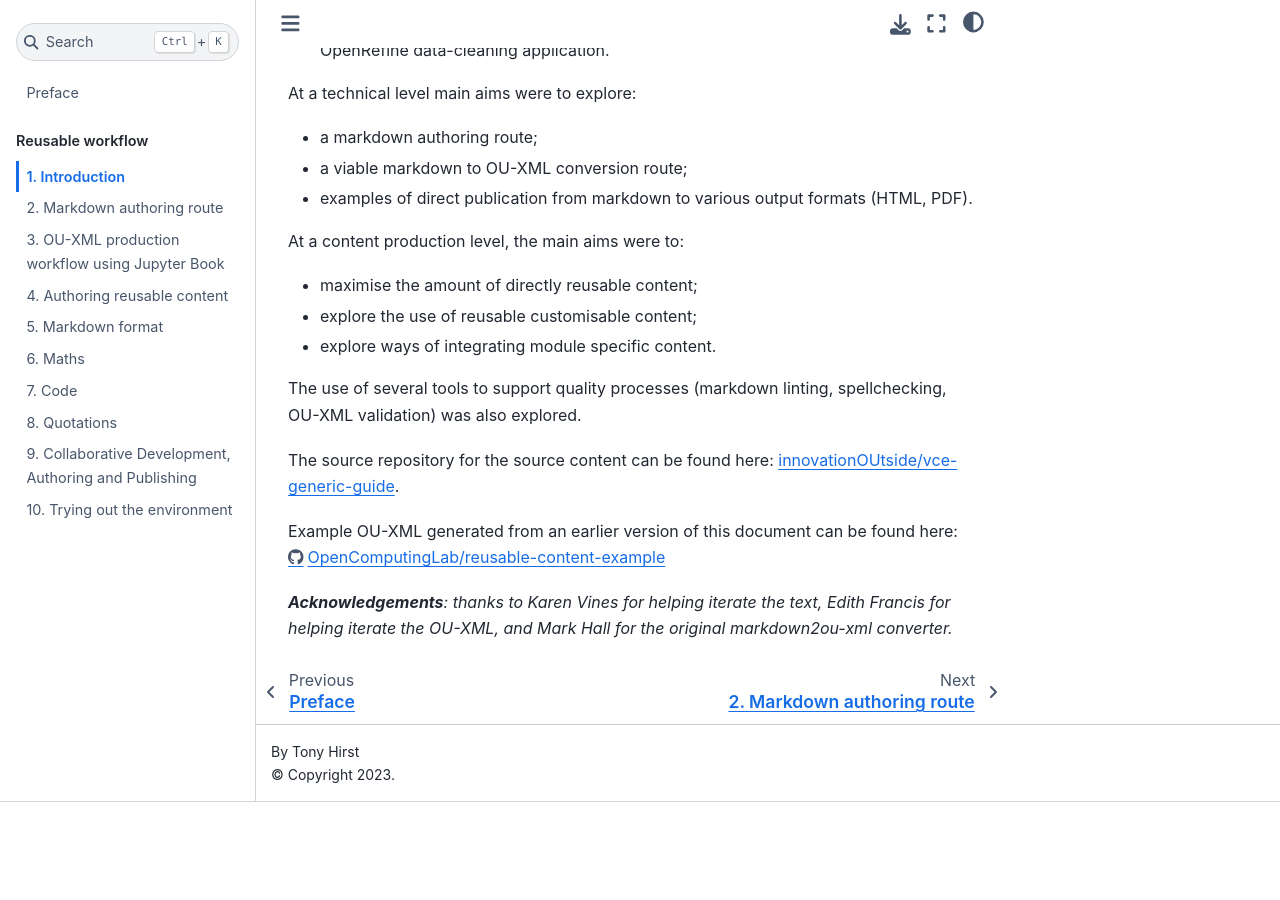
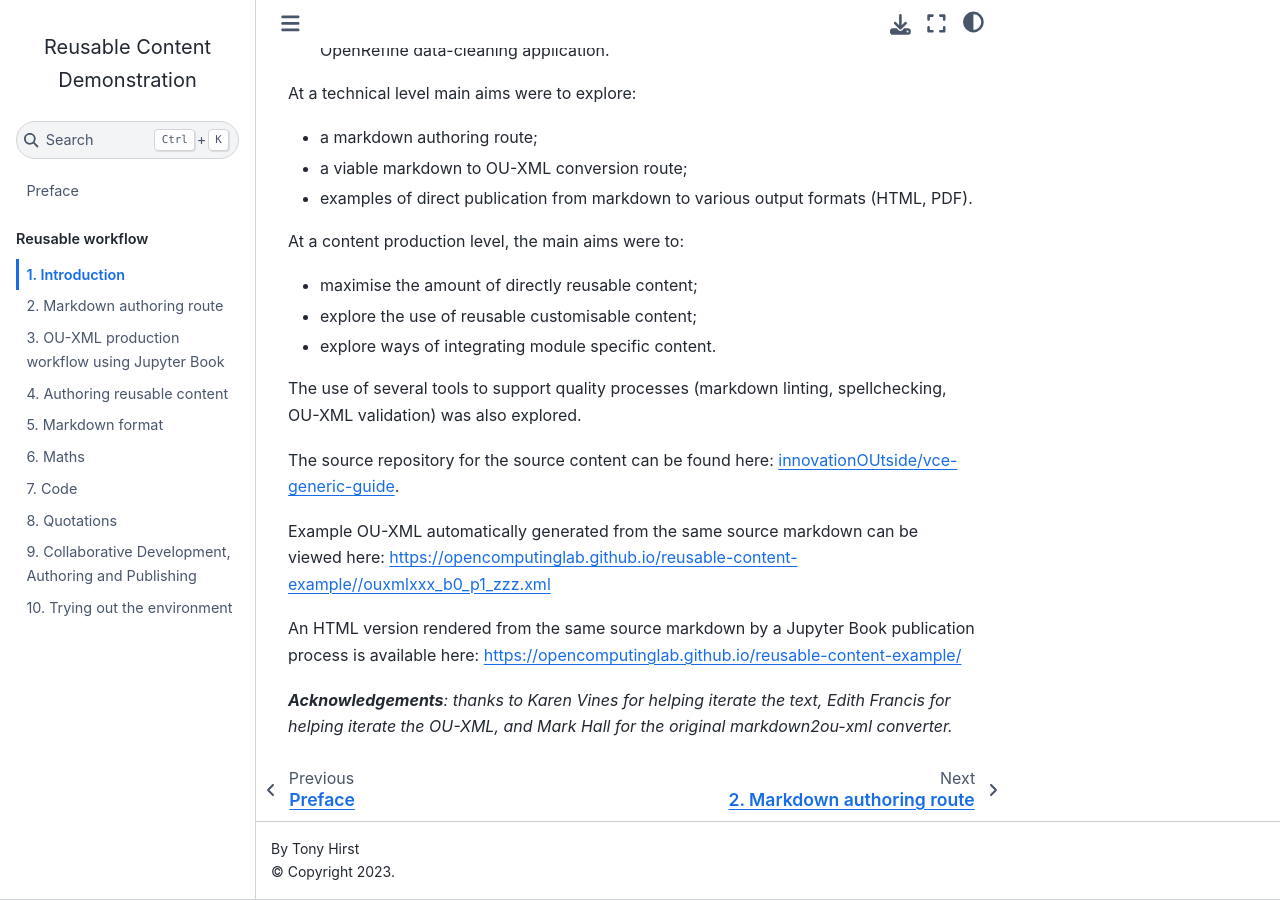
Before and after one commit to OpenComputingLab/reusable-content-example, a Jupyter Book: the page built from introduction.md, in a window 1280 px wide and 900 px high, scrolled down 715 px. Built offline with Jupyter Book 1.0.4 settings and Sphinx 7.4.7 and the Sphinx Book theme 1.1.4, drawn with Linux system fonts in a browser that asks for light colours; before the commit the page ends 1517 px from its top, so only the background shows below that.

Commit message:
Update introduction.md

```diff
--- a/introduction.md
+++ b/introduction.md
@@ -26,6 +26,8 @@
 
 The source repository for the source content can be found here: [innovationOUtside/vce-generic-guide](https://github.com/innovationOUtside/vce-generic-guide).
 
-Example OU-XML generated from an earlier version of this document can be found here: [https://github.com/OpenComputingLab/reusable-content-example/tree/main/example/ouxml](https://github.com/OpenComputingLab/reusable-content-example/tree/main/example/ouxml)
+Example OU-XML automatically generated from the same source markdown can be viewed here: [https://opencomputinglab.github.io/reusable-content-example//ouxmlxxx_b0_p1_zzz.xml](https://opencomputinglab.github.io/reusable-content-example//ouxmlxxx_b0_p1_zzz.xml)
+
+An HTML version rendered from the same source markdown by a Jupyter Book publication process is available here: [https://opencomputinglab.github.io/reusable-content-example/](https://opencomputinglab.github.io/reusable-content-example/)
 
 *__Acknowledgements__: thanks to Karen Vines for helping iterate the text, Edith Francis for helping iterate the OU-XML, and Mark Hall for the original markdown2ou-xml converter.*
```
